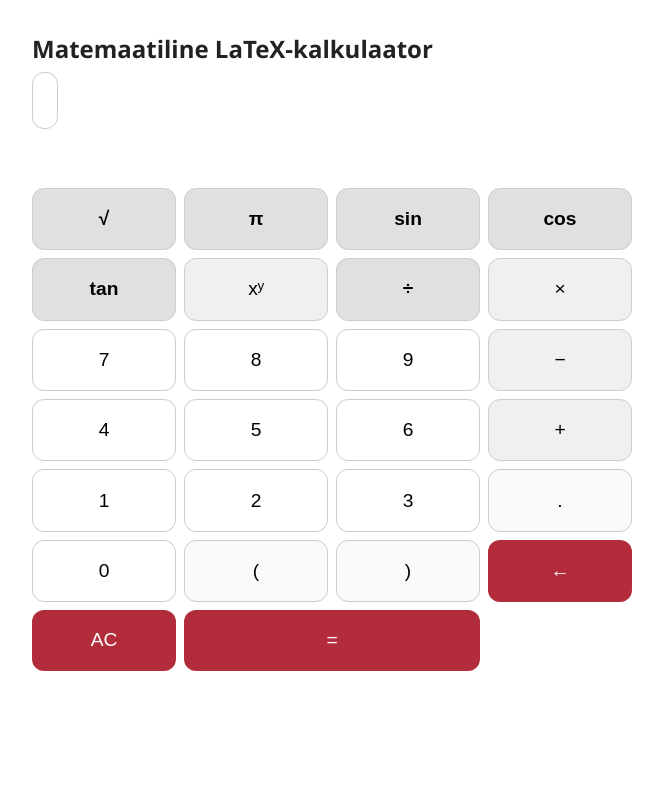
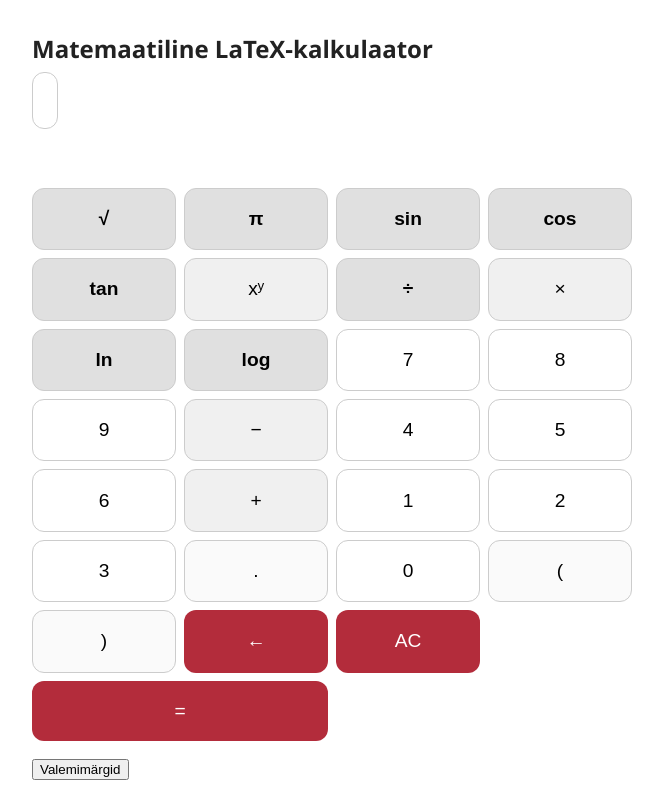
Before and after one commit to Merili-t/Kringel, a PHP site: page /Sophia/index.html in a window 1280 px wide. Shown: the whole page, without its empty margins (308-971 px from the left). Before the commit the page ends 671 px from the top, so only its background shows below. Run offline with PHP 8.4, Linux system fonts and the light colour scheme.

Commit message:
Local arvutist commit, lisatud kalkulaatori  ts failide täiendused.

```diff
--- a/Sophia/LatexCalculator.ts
+++ b/Sophia/LatexCalculator.ts
@@ -19,6 +19,12 @@ export class LatexCalculator extends BaseCalculator { //Tegelik arvutamise loogi
             //tavaline \cos 9 -> Math.cos(9)
             .replace(/\\(sin|cos|tan)\s*\(([^)]*)\)/g, 'Math.$1($2)')
             .replace(/\\(sin|cos|tan)\s*{([^}]*)}/g, 'Math.$1($2)')
+
+            // ln ja log käsitlemine
+            .replace(/\\ln\s*\(([^)]*)\)/g, 'Math.log($1)')
+            .replace(/\\ln\s*{([^}]*)}/g, 'Math.log($1)')
+            .replace(/\\log\s*\(([^)]*)\)/g, 'Math.log10($1)')
+            .replace(/\\log\s*{([^}]*)}/g, 'Math.log10($1)')
 
             // \sqrt{9} -> Math.sqrt(9)
             .replace(/\\sqrt\s*{([^}]*)}/g, 'Math.sqrt($1)')
--- a/Sophia/index.html
+++ b/Sophia/index.html
@@ -33,6 +33,9 @@
     <button class="calc-button" data-content="^{#0}">xʸ</button>
     <button class="calc-button" data-content="\frac{#0}{#?}">÷</button>
     <button class="calc-button" data-content="*">×</button>
+    <button class="calc-button" data-content="\\ln(#0)">ln</button>
+    <button class="calc-button" data-content="\\log(#0)">log</button>
+
 
     <!-- Numbrid ja tehete nupud -->
     <button class="calc-button" data-content="7">7</button>
@@ -59,6 +62,24 @@
     <button id="calc-clear">AC</button>
     <button id="calc-evaluate">=</button>
   </div>
-  <div id="plus-counter"></div>
+
+  <div style="margin-top: 1rem;">
+    <button id="toggle-symbols">Valemimärgid</button>
+  </div>
+
+  <!-- valemimärkide ala (esialgu peidetud) -->
+  <div id="symbol-panel" style="display:none; margin-top: 1rem;">
+    <button class="calc-button" data-content="_{#0}">Allindeks</button>
+    <button class="calc-button" data-content="^{#0}">Ülaindeks</button>
+    <button class="calc-button" data-content="\\degree">°</button>
+    <button class="calc-button" data-content="<">&lt;</button>
+    <button class="calc-button" data-content=">">&gt;</button>
+    <button class="calc-button" data-content="\\alpha">α</button>
+    <button class="calc-button" data-content="\\beta">β</button>
+    <button class="calc-button" data-content="\\gamma">γ</button>
+    <button class="calc-button" data-content="%">%</button>
+    <button class="calc-button" data-content="\\approx">≈</button>
+  </div>
+
 </body>
 </html>
--- a/Sophia/main.css
+++ b/Sophia/main.css
@@ -138,3 +138,9 @@ math-field::part(virtual-keyboard-toggle) {
     font-size: 1.2rem;
   }
 }
+
+#symbol-panel {
+  display: grid;
+  grid-template-columns: repeat(4, 1fr);
+  gap: 0.5rem;
+}
```
Also changed, not shown: Sophia/VisualCalculator.ts (+8 -0 lines).
